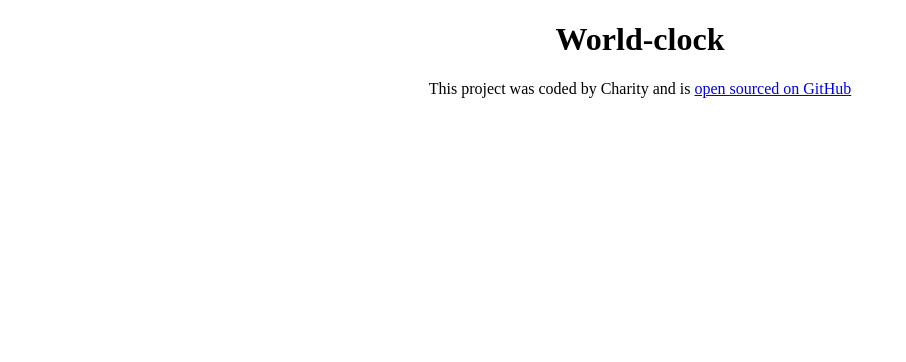
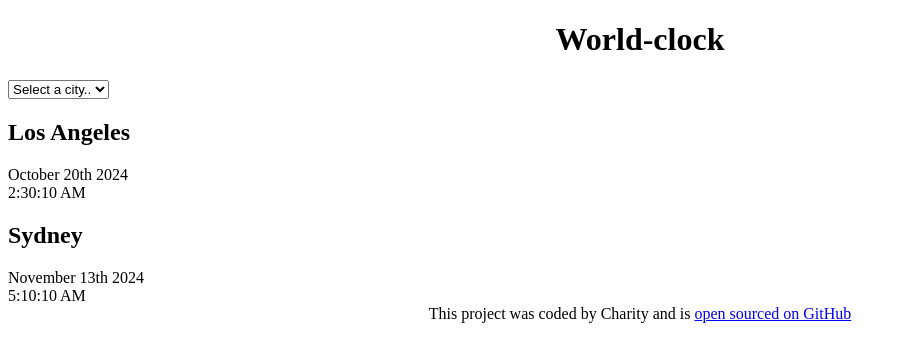
Before and after one commit to charityRu/world-clock-prjct, a plain HTML site: page index.html in a window 1280 px wide. Shown: the whole page, without its empty margins (0-906 px from the left). Drawn offline with Linux system fonts and the light colour scheme.

Commit message:
Updated index.html with new content

```diff
--- a/index.html
+++ b/index.html
@@ -8,7 +8,38 @@
 
 </head>
 <body>
+<div class="container">
     <h1> World-clock </h1>
+    <select>
+        <option value="">Select a city..</option>
+        <option value="">London</option>
+        <option value="">New York</option>
+        <option value="">Auckland</option>
+</select>
+
+<div class="city">
+    <h2>Los Angeles</h2>
+    <div class="date">October 20th 2024</div>
+    <div class="time">2:30:10 AM</div>
+</div>
+
+<div class="city">
+    <h2>Sydney</h2>
+    <div class="date">November 13th 2024</div>
+    <div class="time">5:10:10 AM</div>
+</div>
+
+
+
+
+
+
+
+
+
+
+</div>
+
 <footer>
     This project was coded by Charity and is <a href="https://github.com/charityRu/world-clock-prjct"target="_blank">
         open sourced on GitHub </a>
```
